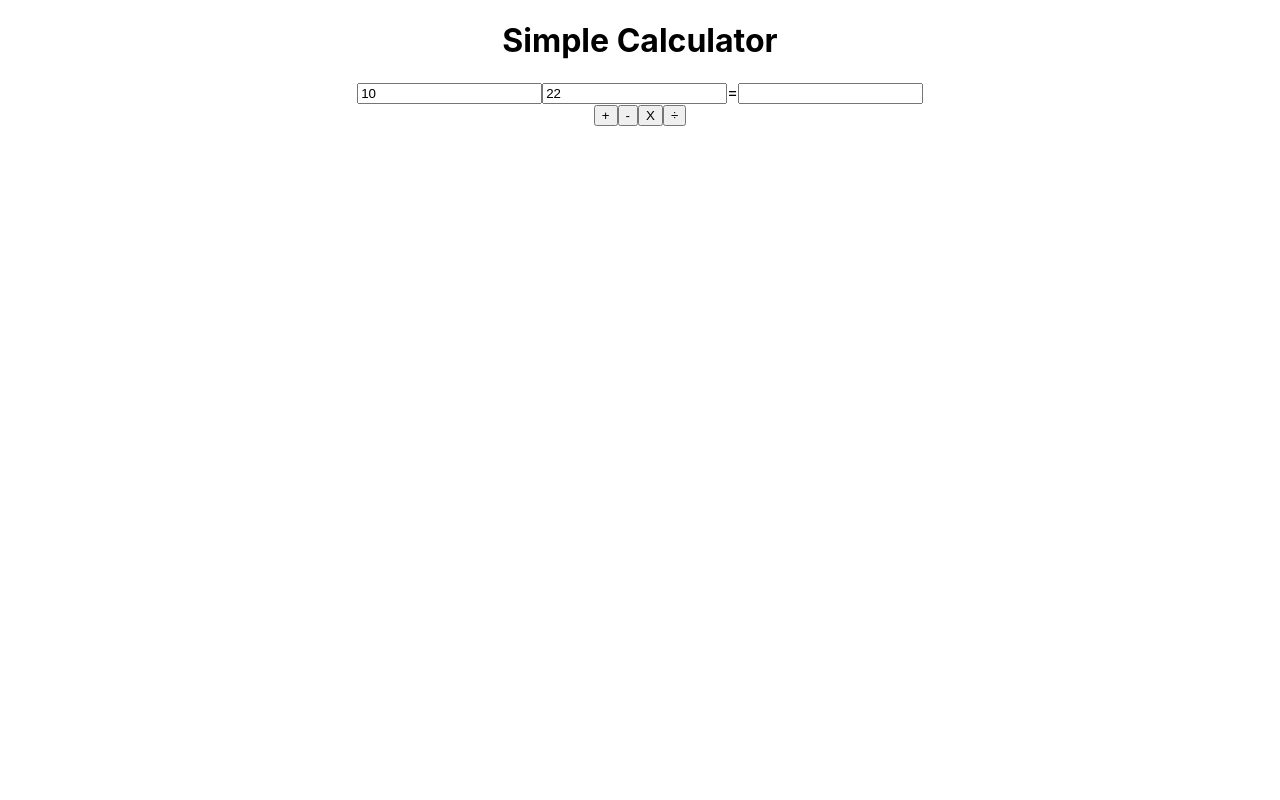
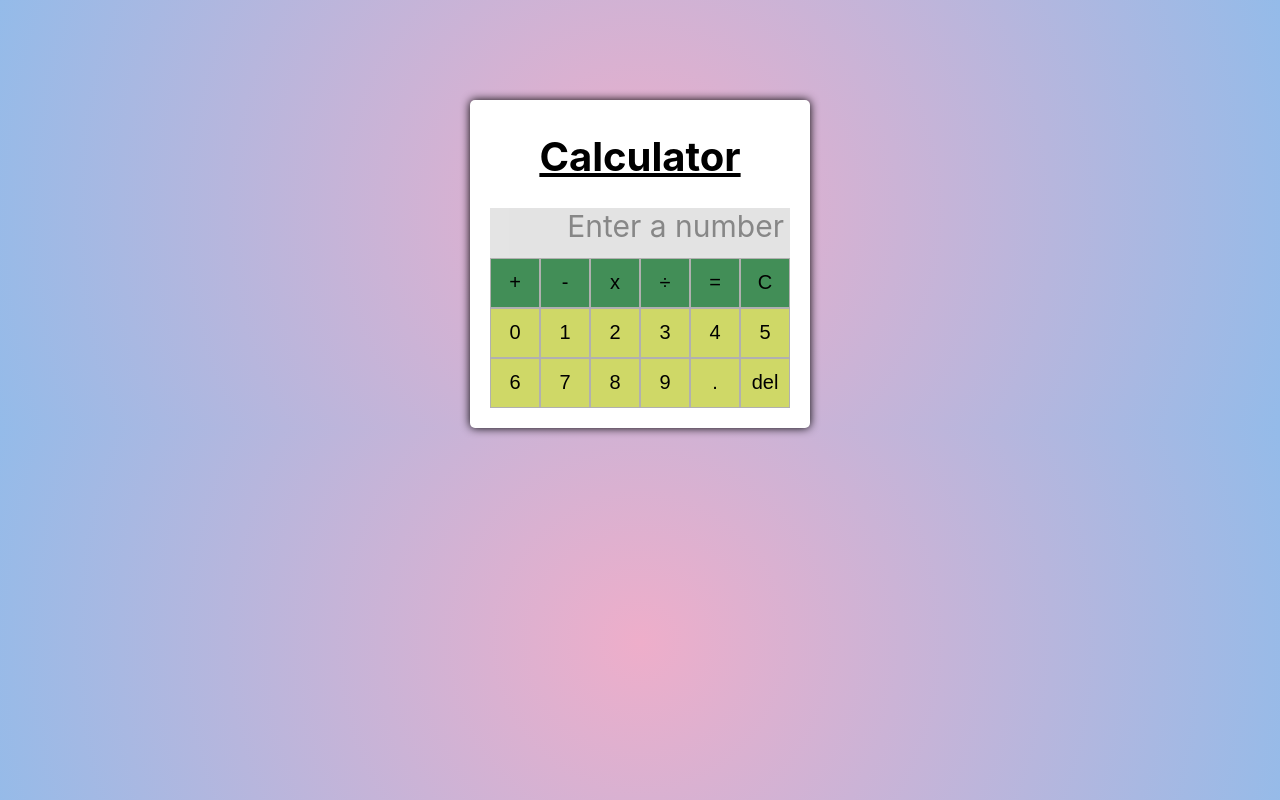
Before and after one commit to Aang-prog/firstlesson, a React (Create React App) app: page / in a window 1280 px wide. Built offline with nearby package versions, Linux system fonts and the light colour scheme.

Commit message:
added Button keypad, calc buttons, decimal, clear and delete buttons and styled the calculator

```diff
--- a/src/App.css
+++ b/src/App.css
@@ -1,38 +1,62 @@
-.App {
+* {
+  font-size: 20px;
+}
+h1 {
+  margin-top: 12px;
+  font-size: 40px;
   text-align: center;
+text-decoration: underline;
+}
+.calc-box {
+  box-shadow: 0px 0px 10px#000000;
+  padding: 20px;
+  margin: 0 auto;
+  margin-top: 100px;
+  width: 300px; /*width of box */
+  display: block;
+
+  border-radius:5px;
+  background-color: white;
+
+}
+button {
+  border: 0.5px solid #b1b0b0;
+  color: rgb(0, 0, 0);
+  justify-content: center;
+  align-items: center;
+  background-color: #428e57;
+  width: 50px;
+  height: 50px;
+  transition: all 0.4sease-in-out;
+  cursor: pointer;
+}
+button:hover {
+  background-color: #525252;
+}
+.digits button {
+  background-color: #cfd867;
+  height: 50px;
+  cursor: pointer;
+  transition: all 0.4sease-in-out;
+  border: 0.5pxsolid #b0b0b0;
+}
+.digits button:hover {
+  background-color: #c9c9c9;
+}
+.output {
+  height: 50px;
+  box-shadow: inset 0px0px20px#d1ffef;
+  padding-right: 2%;
+  text-align: right;
+  font-size: 30px;
+  display: flex;
+  opacity: 46.5%;
+  background-color: #c5c5c5;
+  border: 1pxsolid black;
+  flex-direction: column;
 }
 
-.App-logo {
-  height: 40vmin;
-  pointer-events: none;
+body {
+  background: rgb(238,174,202);
+background: radial-gradient(circle, rgba(238,174,202,1) 0%, rgba(148,187,233,1) 100%);
 }
-
-@media (prefers-reduced-motion: no-preference) {
-  .App-logo {
-    animation: App-logo-spin infinite 20s linear;
-  }
-}
-
-.App-header {
-  background-color: #282c34;
-  min-height: 100vh;
-  display: flex;
-  flex-direction: column;
-  align-items: center;
-  justify-content: center;
-  font-size: calc(10px + 2vmin);
-  color: white;
-}
-
-.App-link {
-  color: #61dafb;
-}
-
-@keyframes App-logo-spin {
-  from {
-    transform: rotate(0deg);
-  }
-  to {
-    transform: rotate(360deg);
-  }
-}
--- a/src/App.js
+++ b/src/App.js
@@ -1,13 +1,20 @@
-import logo from './logo.svg';
+
 import './App.css';
-import { useState} from "react";
+import { useEffect, useState} from "react";
 import CalcButtons from "./Components/calcbuttons";
 import Inputs from './Components/inputs';
+import ButtonKeyPad from './Components/buttonkeypad';
 function App() {
 
   const [answer, setAnswer] = useState("");
   const [first, setFirst] = useState(10);
   const [second, setSecond] = useState(22);
+
+  useEffect(() => {
+    console.log("useEffect",first);
+  }, [first]);
+const [calculation, setCalculation] = useState("");
+
 const Calculate = (value) => {
   console.log("value", value);
   if (value !== ""){
@@ -19,7 +26,7 @@ const Calculate = (value) => {
     case "+":
     setAnswer(first + second);
     break;
-    case "X":
+    case "*":
       setAnswer(first * second);
       break;
       case "/":
@@ -32,20 +39,42 @@ const Calculate = (value) => {
     }
   }
 };
+const updateCalculation = (value) => {
+  console.log("updateCalculation", value + " " + calculation);
+  setCalculation(calculation + String(value));
+
+  if (value == "=") {
+    setCalculation(new Function("return " + calculation ));
+  }
+
+  if (value == "clear") {
+    const result = calculation;
+    console.log("updateCalculation CLEAR", result);
+    setCalculation("");
+  }
+
+
+  if (value == "del") {
+    const result = calculation.slice(0, -1);
+    console.log("updateCalculation DEL", result);
+    setCalculation(result);
+  }
+
+
+};
   return (
-    <div className="App">
-      <h1>Simple Calculator</h1>
-  <Inputs
-  first={first}
-  second={second}
-  setFirst={setFirst}
-  setSecond={setSecond}
-  answer={answer}
-  />
+    <div className='calc-box'>
+      <h1>Calculator</h1>
 
-<CalcButtons Calculate={Calculate}/>
-</div>
-  );
+      <div className='output'>{calculation || "Enter a number"}</div>
+
+      <CalcButtons updateCalculation={updateCalculation} />
+      <div className='digits'>
+        <ButtonKeyPad updateCalculation={updateCalculation} />
+
+      </div>
+    </div>
+    );
 };
 
 export default App;
--- /dev/null
+++ b/src/Components/buttonkeypad.js
@@ -0,0 +1,21 @@
+function ButtonKeyPad(props) {
+    let buttons =[];
+
+    for(let i = 0;  i < 10; i++) {buttons.push(
+    <button
+    className='AppButton'
+    onClick={() => props.updateCalculation(i)}
+    key={i}>
+        {i}
+        </button>
+
+        );
+
+    }
+
+    return<div>{buttons}
+<button onClick={() => props.updateCalculation(".")}>.</button>
+<button onClick={() => props.updateCalculation("del")}>del</button>
+      </div>;
+}
+export default ButtonKeyPad;
--- a/src/Components/calcbuttons.js
+++ b/src/Components/calcbuttons.js
@@ -1,18 +1,13 @@
 function CalcButtons(props) {
     return (
 <div>
-  <button className="AppButton" onClick={() => props.Calculate("+")}>
-    +
-  </button>
-  <button className="AppButton" onClick={() =>props.Calculate("-")}>
-    -
-  </button>
-  <button className="AppButton" onClick={() => props.Calculate("X")}>
-    X
-  </button>
-  <button className="AppButton" onClick={() => props.Calculate("/")}>
-  ÷
-  </button>
+  <button onClick={() => props.updateCalculation("+")}>+</button>
+  <button onClick={() =>props.updateCalculation("-")}>-</button>
+  <button onClick={() => props.updateCalculation("*")}>x</button>
+  <button onClick={() => props.updateCalculation("/")}>÷</button>
+  <button onClick={() => props.updateCalculation("=")}>=</button>
+  <button onClick={() => props.updateCalculation("clear")}>C</button>
+
 </div>
     );
 }
```
